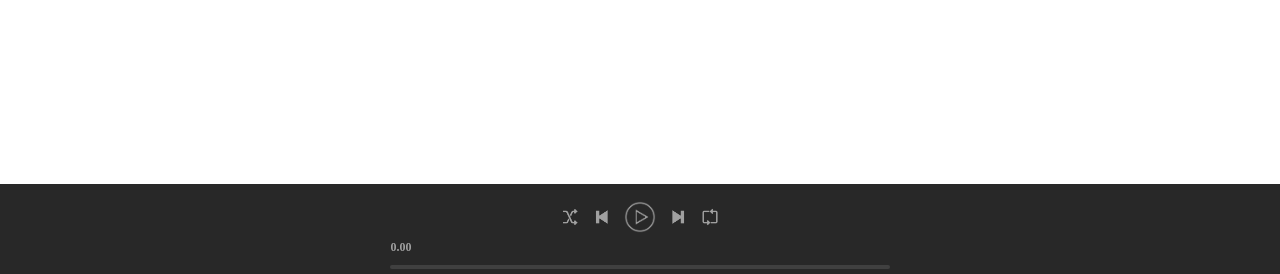
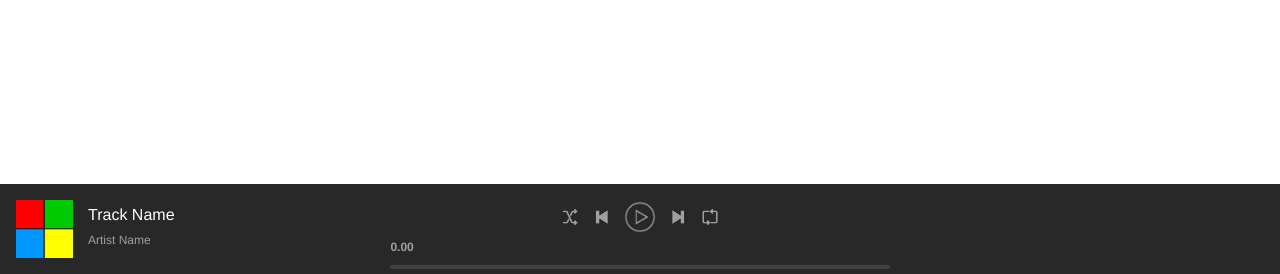
Before and after one commit to KamalAlyKamal/spotify-clone, a PHP site: page / in a window 1280 px wide. Shown: the part 526-800 px from the top of the page. Run offline with PHP 8.4, Linux system fonts and the light colour scheme; the visitor is signed in with stand-in values (Sample User, id 1).

Commit message:
Add album left part

```diff
--- a/assets/css/register.css
+++ b/assets/css/register.css
@@ -15,7 +15,7 @@
 
  #loginContainer * {
  	color: #fff;
- 	font-family:"serif","Arial","Sans-serif","serif","Monospace";
+ 	font-family:"Helvetica Neue", Helvetica, Arial, sans-serif;
     font-weight:normal;
     line-height:1em;
     box-sizing:border-box;
--- a/assets/css/style.css
+++ b/assets/css/style.css
@@ -3,6 +3,11 @@ body {
     margin: 0;
     padding: 0;
     height: 100%;
+}
+
+* {
+    font-family: "Helvetica Neue", Helvetica, Arial, sans-serif;
+    color: #fff;
 }
 
 #nowPlayingBarContainer {
@@ -27,6 +32,8 @@ body {
     min-width: 180px;
 }
 
+/***************************** PLAYING BAR CENTER START *****************************/
+
 #nowPlayingCenter {
     width: 40%;
     max-width: 700px;
@@ -36,6 +43,7 @@ body {
 }
 
 #nowPlayingBar .content {
+    height: 100%;
     width: 100%;
 }
 
@@ -48,7 +56,7 @@ body {
     background-color: transparent;
     border: none;
     /* Vertically centers with display:table */
-    vertical-align: middle
+    vertical-align: middle;
 }
 
 .controlButton:hover {
@@ -112,6 +120,34 @@ body {
     border-radius: 2px;
 }
 
-.playbackBar .progressBar {
+/* .playbackBar .progressBar {
 
+} */
+
+/***************************** PLAYING BAR CENTER END *****************************/
+
+/***************************** PLAYING BAR LEFT START *****************************/
+#nowPlayingLeft .albumArtwork {
+    height: 100%;
+    max-width: 57px;
+    margin-right: 15px;
+    float: left;
+    background-size: cover;
 }
+
+#nowPlayingLeft .trackInfo {
+    display: table;
+}
+
+#nowPlayingLeft .trackInfo .trackName {
+    margin: 6px 0;
+    display: inline-block;
+    width: 100%;
+}
+
+#nowPlayingLeft .trackInfo .artistName span {
+    font-size: 12px;
+    color: #a0a0a0;
+}
+
+/***************************** PLAYING BAR LEFT END *****************************/
--- a/index.php
+++ b/index.php
@@ -25,7 +25,19 @@
     <div id="nowPlayingBarContainer">
         <div id="nowPlayingBar">
             <div id="nowPlayingLeft">
-
+                <div class="content">
+                    <span class="albumLink">
+                        <img src="assets/images/album-filler.jpg" alt="album" class="albumArtwork">
+                    </span>
+                    <div class="trackInfo">
+                        <span class="trackName">
+                            <span>Track Name</span>
+                        </span>
+                        <span class="artistName">
+                            <span>Artist Name</span>
+                        </span>
+                    </div>
+                </div>
             </div>
             <div id="nowPlayingCenter">
                 <div class="content playerControls">
```
Also changed, not shown: assets/images/album-filler.jpg (added).
